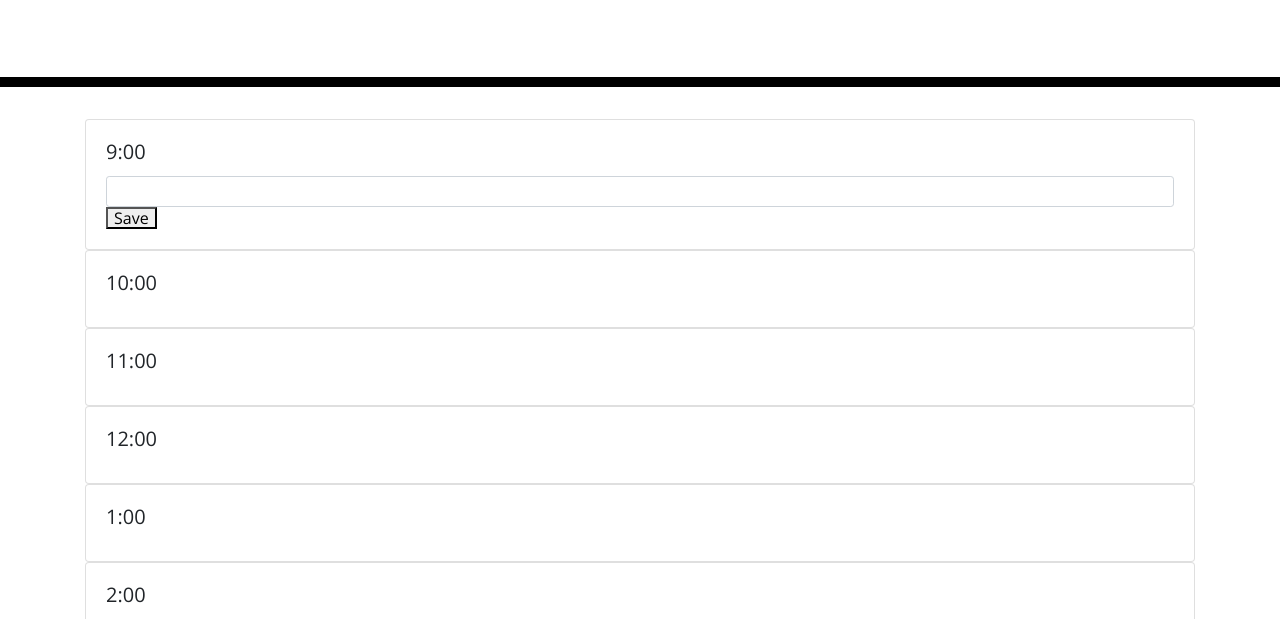
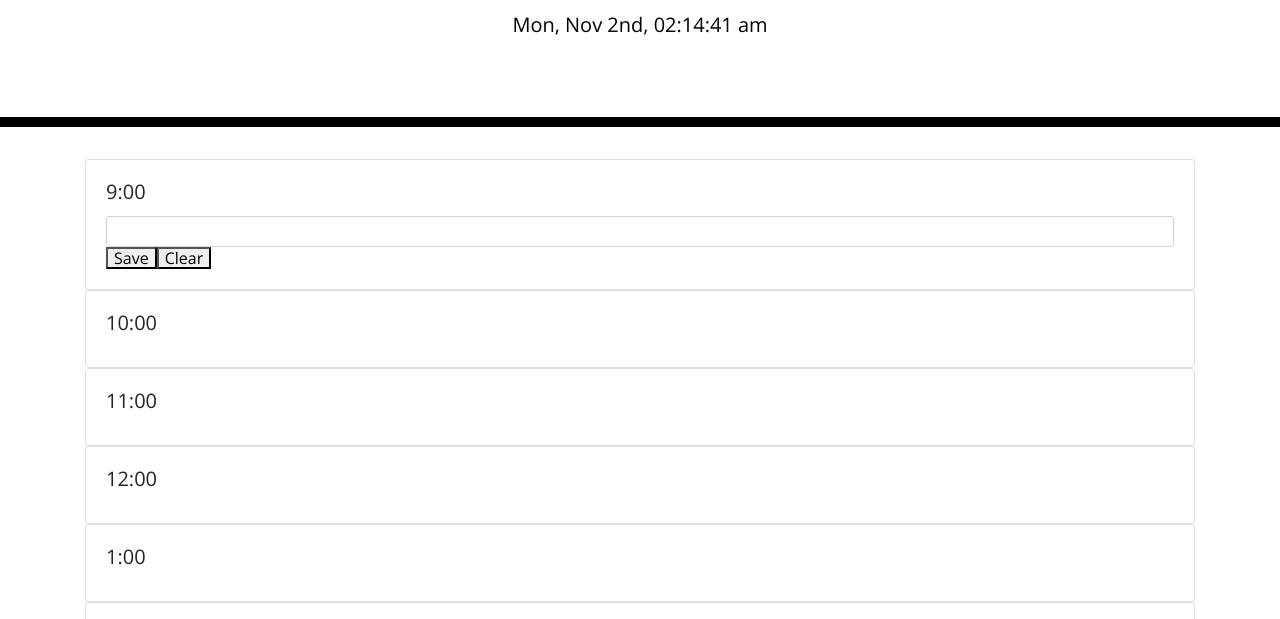
Before and after one commit to ironicminer/Workday-Scheduler, a plain HTML site: page index.html in a window 1280 px wide. Shown: the part 181-800 px from the top of the page. Drawn offline with nearby package versions, Linux system fonts and the light colour scheme.

Commit message:
added clock

```diff
--- a/index.html
+++ b/index.html
@@ -26,6 +26,7 @@
     <header class="jumbotron">
       <h1 class="display-3">Work Day Scheduler</h1>
       <p class="lead">A simple calendar app for scheduling your work day</p>
+      <h5 id="clock"></h5>
       <p id="currentDay" class="lead"></p>
     </header>
     <div class="container">
@@ -40,7 +41,7 @@
             placeholder=""
           />
           <div class="div">
-            <button id="9">Save</button>
+            <button id="9">Save</button><button id="clear">Clear</button>
           </div>
         </div>
       </div>
@@ -83,9 +84,19 @@
 
     <script src="https://cdnjs.cloudflare.com/ajax/libs/jquery/3.2.1/jquery.min.js"></script>
     <script src="https://cdnjs.cloudflare.com/ajax/libs/moment.js/2.24.0/moment.min.js"></script>
+
     <script>
+      //live clock on header
+      let clockTick = function () {
+        let time = moment().format("ddd, MMM Do, hh:mm:ss a");
+        $("#clock").html(time);
+        setTimeout(clockTick, 1000);
+      };
+
       //get input and store to local storage
+
       $(document).ready(function () {
+        clockTick();
         //let key = document.querySelector("#inputNine");
 
         $("button").click(function () {
@@ -95,9 +106,13 @@
           localStorage.setItem("Key", JSON.stringify(inputs));
 
           $(".input-9").append(inputs);
+          //clear input field
           $("#inputNine").val(" ");
           //console.log(inputs);
-
+        });
+        $(".clear").click(function () {
+          //localStorage.removeContent(".input-9");
+          $(".input-9").empty();
           //$(this).set(localStorage);
         });
       });
```
